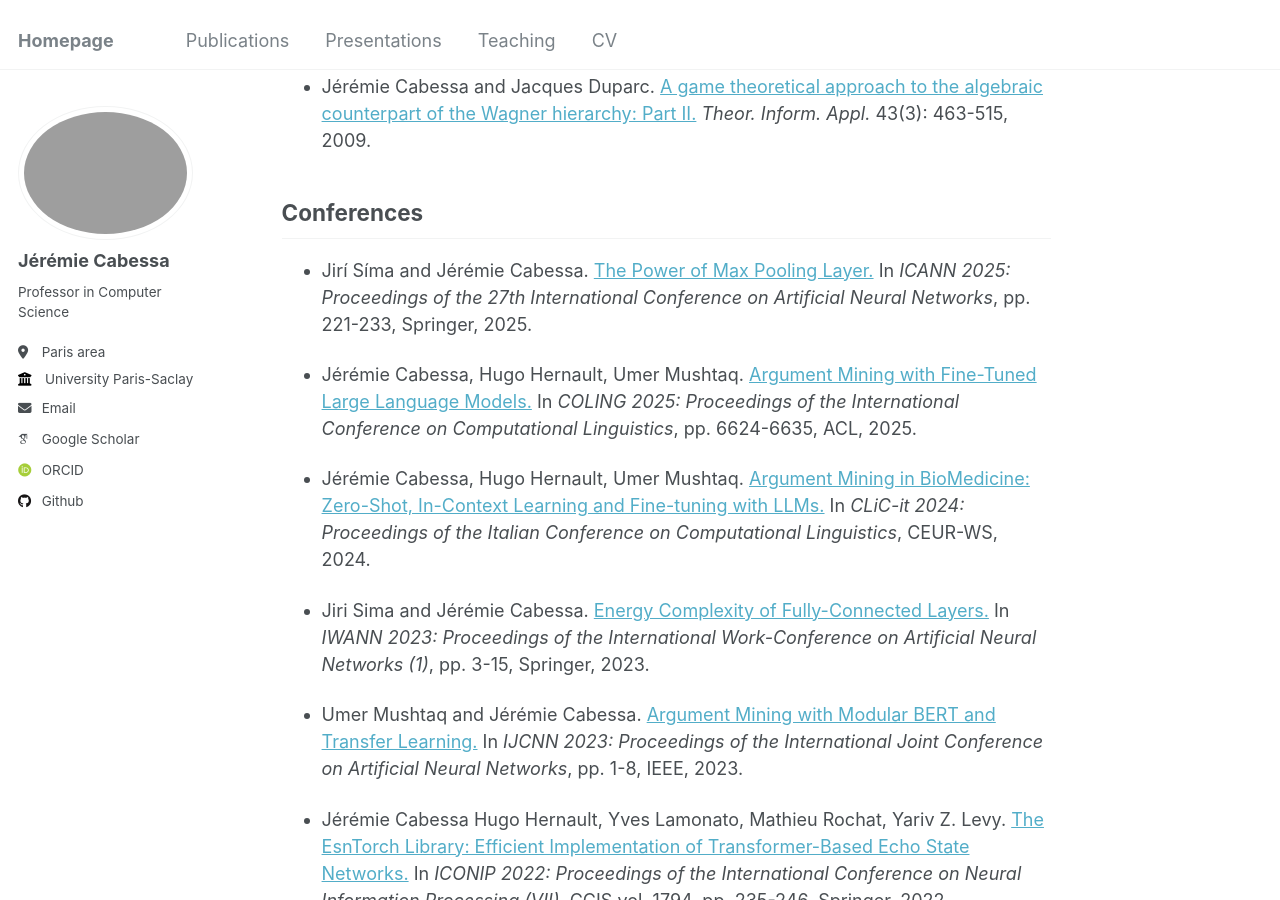
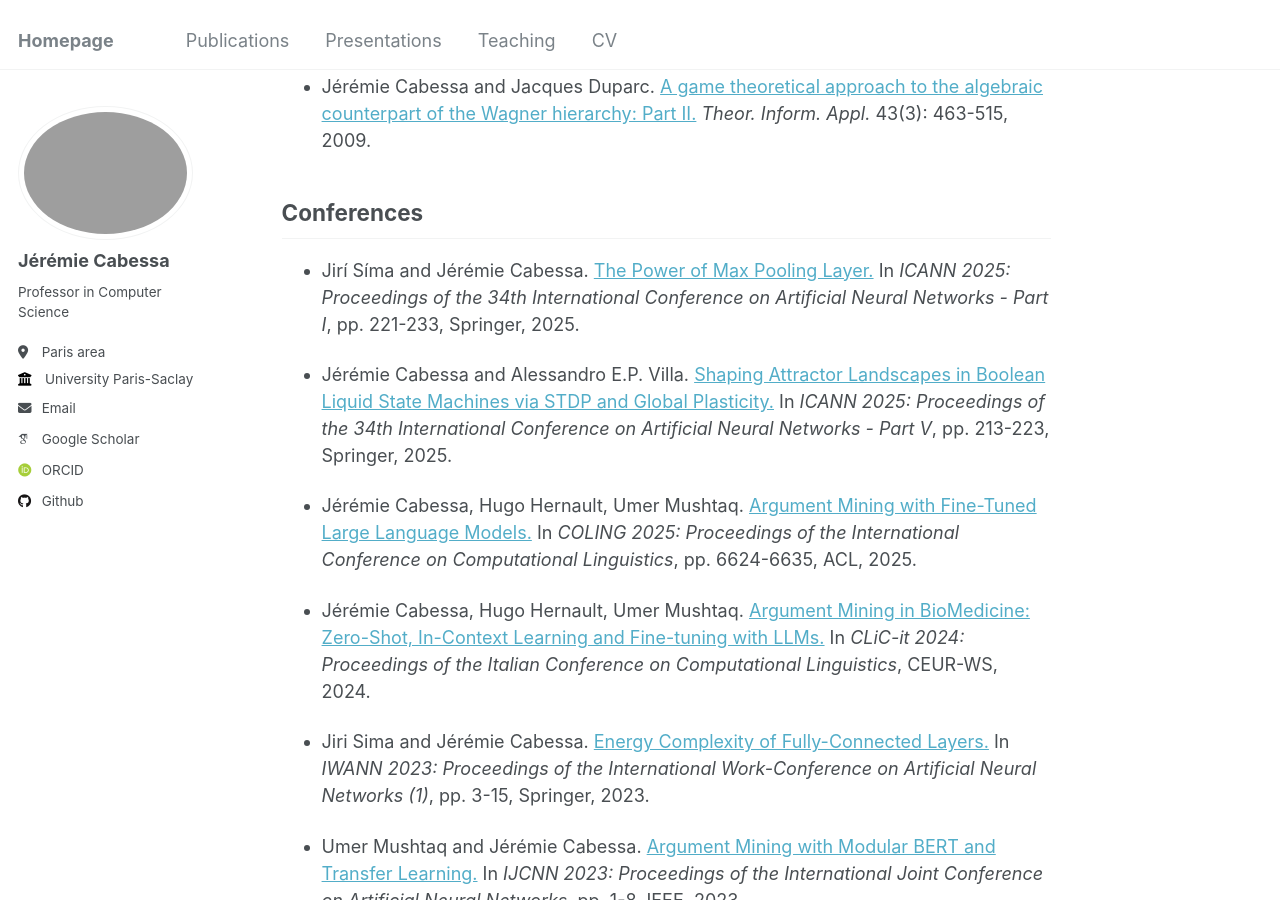
Before and after one commit to JeremCab/jeremcab.github.io, a Jekyll site: the page built from _pages/my_publications.md, in a window 1280 px wide and 900 px high, scrolled down 2009 px. Built offline with Jekyll 4.4.1, drawn with Linux system fonts in a browser that asks for light colours; some web fonts are replaced.

Commit message:
Add paper

```diff
--- a/_pages/my_publications.md
+++ b/_pages/my_publications.md
@@ -66,7 +66,9 @@ Journals
 Conferences
 -----------
 
-* Jirí Síma and Jérémie Cabessa. [The Power of Max Pooling Layer.](/files/papers/SimaCabessaICANN25.pdf) In *ICANN 2025: Proceedings of the 27th International Conference on Artificial Neural Networks*, pp. 221-233, Springer, 2025.
+* Jirí Síma and Jérémie Cabessa. [The Power of Max Pooling Layer.](/files/papers/SimaCabessaICANN25.pdf) In *ICANN 2025: Proceedings of the 34th International Conference on Artificial Neural Networks - Part I*, pp. 221-233, Springer, 2025.
+
+* Jérémie Cabessa and Alessandro E.P. Villa. [Shaping Attractor Landscapes in Boolean Liquid State Machines via STDP and Global Plasticity.](/files/papers/CabessaVillaICANN25.pdf) In *ICANN 2025: Proceedings of the 34th International Conference on Artificial Neural Networks - Part V*, pp. 213-223, Springer, 2025.
 
 * Jérémie Cabessa, Hugo Hernault, Umer Mushtaq. [Argument Mining with Fine-Tuned Large Language Models.](/files/papers/CabessaEtAlColing25.pdf) In *COLING 2025: Proceedings of the International Conference on Computational Linguistics*, pp. 6624-6635, ACL, 2025.
 
```
Also changed, not shown: 1 other file.
